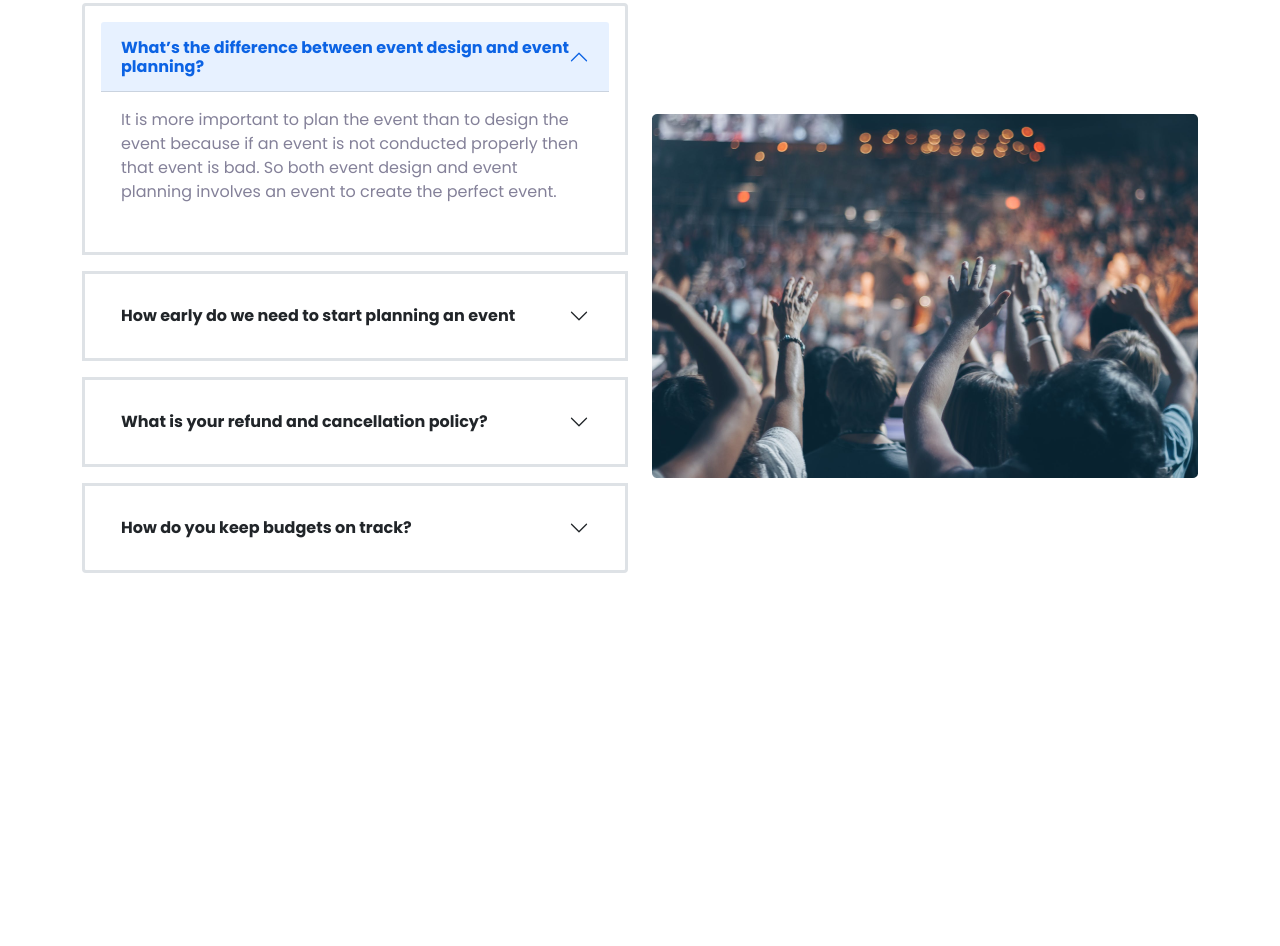
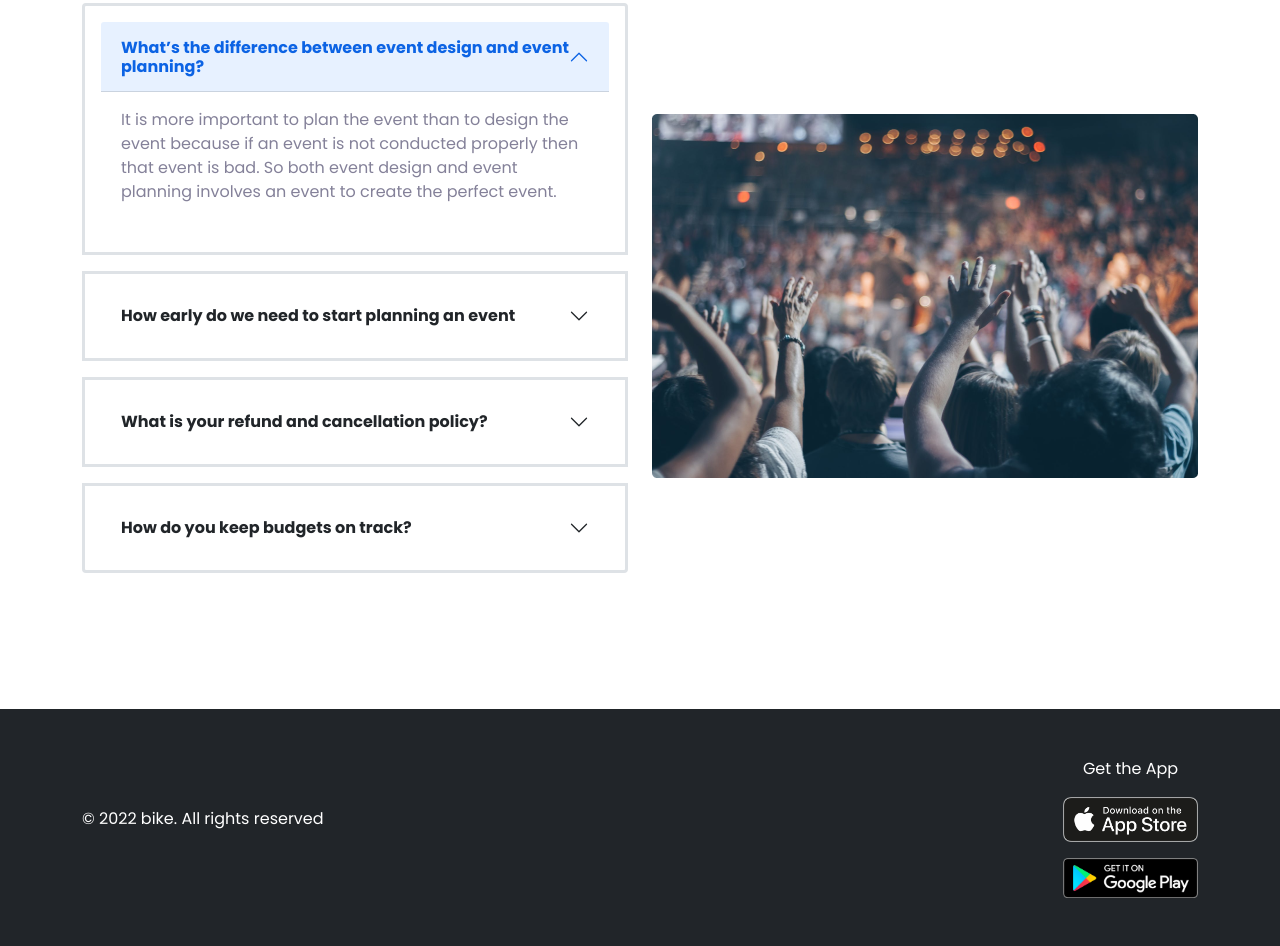
Before and after one commit to Dip022/Convention-Center, a plain HTML site: page index.html in a window 1280 px wide. Shown: the part 2450-3396 px from the top of the page. Before the commit the page ends 3087 px from the top, so only its background shows below. Drawn offline with nearby package versions, Linux system fonts and the light colour scheme.

Commit message:
footer added

```diff
--- a/css/style.css
+++ b/css/style.css
@@ -74,3 +74,7 @@ body {
   margin-top: 80px;
   margin-bottom: 60px;
 }
+/* footer style */
+.footer {
+  margin-top: 120px;
+}
--- a/index.html
+++ b/index.html
@@ -378,6 +378,24 @@
           </div>
         </section>
       </main>
+      <!-- footer section -->
+      <footer class="bg-dark footer py-5">
+        <div class="container text-white">
+          <div class="d-block d-md-flex align-items-center justify-content-between text-center">
+            <p class="">© 2022 bike. All rights reserved</p>
+            <div>
+              <p>Get the App</p>
+              <a href="https://apps.apple.com/us/app/camera/id1584216193" target="_blank">
+                <img class="mb-3" width="135px" src="images/apple.png" alt="">
+              </a>
+              <br>
+              <a href="https://play.google.com/store/apps/details?id=com.learnprogramming.codecamp&hl=en&gl=US" target="_blank">
+                <img width="135px" src="images/google.png" alt="">
+              </a>
+            </div>
+          </div>
+        </div>
+      </footer>
     <!-- bootstrap script -->
     <script
       src="https://cdn.jsdelivr.net/npm/bootstrap@5.0.2/dist/js/bootstrap.bundle.min.js"
```
Also changed, not shown: images/apple.png (added), images/google.png (added).
